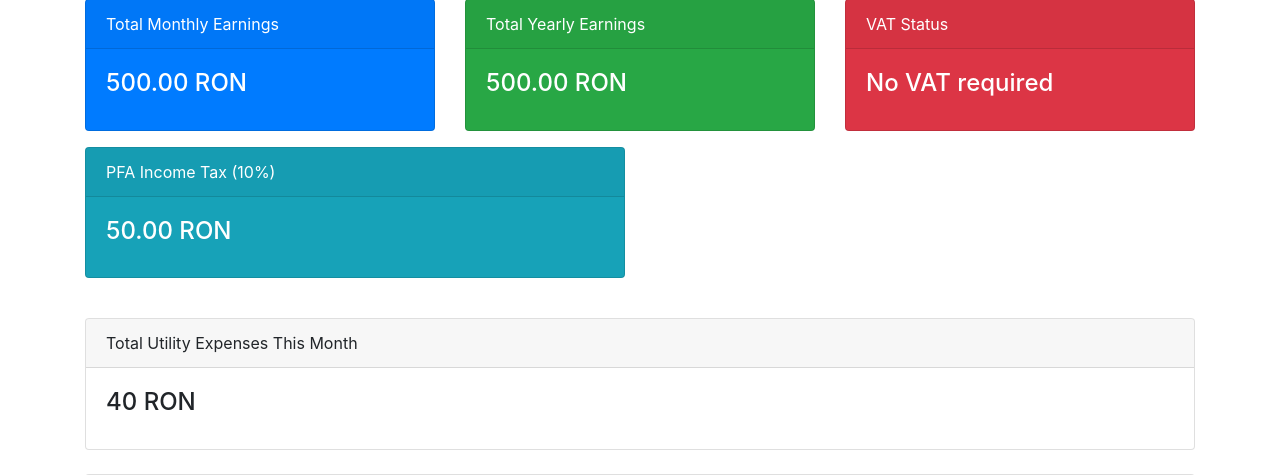
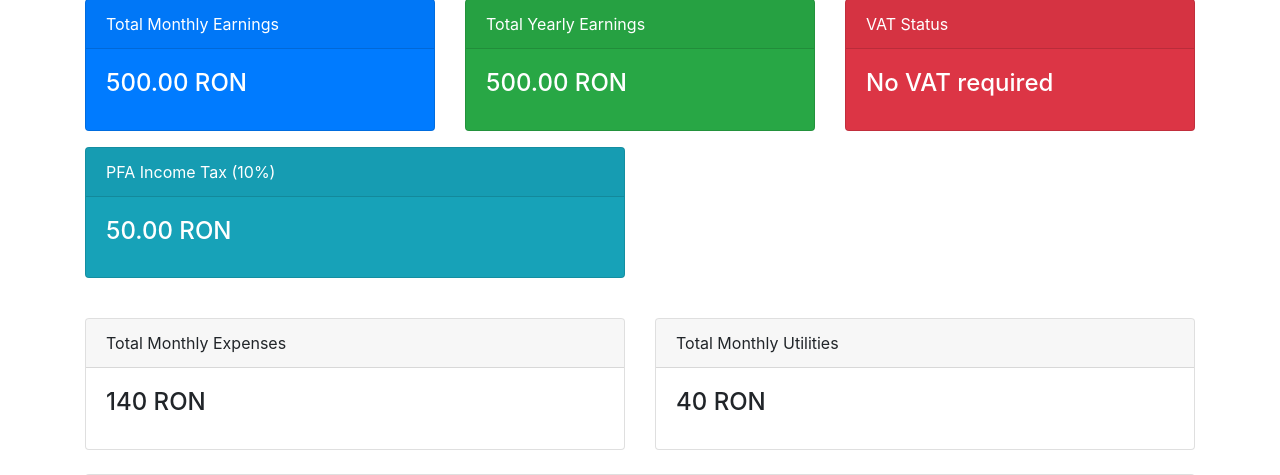
Before and after one commit to neagoecarina/airbnb, a Django app: page /houses/finance-overview/ in a window 1280 px wide. Shown: the part 190-665 px from the top of the page. Run offline with Django 5.2, Linux system fonts and the light colour scheme; data comes from the database, SQL or seed files in the repository; both versions use the stored data as it was after the commit; some libraries are stand-ins or nearby versions.

Commit message:
more overview

```diff
--- a/houses/templates/houses/financial_overview.html
+++ b/houses/templates/houses/financial_overview.html
@@ -121,19 +121,41 @@
     </div>
   </div>
 
-  <!-- Utility Expenses -->
+  <!-- Financial Summary Section: Total Monthly Expenses + Total Monthly Utilities -->
+  <div class="row">
+    <!-- Total Monthly Expenses -->
+    <div class="col-md-6">
       <div class="card mt-4">
-    <div class="card-header">Total Utility Expenses This Month</div>
+        <div class="card-header">Total Monthly Expenses</div>
         <div class="card-body">
           <h4 class="card-title">
-        {% if total_utilities %}
-          {{ total_utilities }} RON
+            {% if total_monthly_expenses %}
+              {{ total_monthly_expenses }} RON
             {% else %}
               No data available
             {% endif %}
           </h4>
         </div>
       </div>
+    </div>
+
+    <!-- Total Monthly Utilities -->
+    <div class="col-md-6">
+      <div class="card mt-4">
+        <div class="card-header">Total Monthly Utilities</div>
+        <div class="card-body">
+          <h4 class="card-title">
+            {% if total_utilities  %}
+              {{ total_utilities  }} RON
+            {% else %}
+              No data available
+            {% endif %}
+          </h4>
+        </div>
+      </div>
+    </div>
+  </div>
+
 
   <!-- Monthly Earnings Chart -->
   <div class="card mt-4">
--- a/houses/views.py
+++ b/houses/views.py
@@ -1,6 +1,6 @@
 from django.shortcuts import render, redirect, get_object_or_404
 from django.http import JsonResponse
-from .models import House, Booking, UtilityExpense,MonthlyEarning, YearlyEarning, HouseEarning
+from .models import House, Booking, UtilityExpense,MonthlyEarning, YearlyEarning, HouseEarning, MonthlyExpense
 from datetime import datetime, timedelta
 import json
 from django.views.decorators.csrf import csrf_exempt
@@ -212,7 +212,7 @@ def add_utility_expenses(request):
 
 from django.shortcuts import render
 from decimal import Decimal
-from .models import MonthlyEarning, YearlyEarning, UtilityExpense, HouseEarning
+from .models import MonthlyEarning, YearlyEarning, UtilityExpense, HouseEarning, MonthlyExpense
 import json
 from django.http import JsonResponse
 from django.views.decorators.csrf import csrf_exempt
@@ -253,7 +253,15 @@ def financial_overview(request):
     else:
         vat = 0.0
 
+    # Get total monthly expenses for the current month or set to 0 if no entries
+    try:
+        current_month = MonthlyExpense.objects.latest('month').month
+        total_monthly_expenses  = MonthlyExpense.objects.filter(month=current_month).aggregate(total=Sum('total_expense'))['total'] or 0
+    except MonthlyExpense.DoesNotExist:
+        total_monthly_expenses  = Decimal('0.00')
+
     # Get total utility expenses for the current month or set to 0 if no entries
+
     try:
         current_month = UtilityExpense.objects.latest('month').month
         total_utilities = UtilityExpense.objects.filter(month=current_month).aggregate(total=Sum('total_expense'))['total'] or 0
@@ -268,6 +276,7 @@ def financial_overview(request):
         'micro_tax': micro_tax,
         'income_tax': income_tax,
         'vat': vat,
+        'total_monthly_expenses': total_monthly_expenses,
         'total_utilities': total_utilities,
     }
 
```
Also changed, not shown: db.sqlite3. Lines whose indentation alone changed are shown as unchanged.
